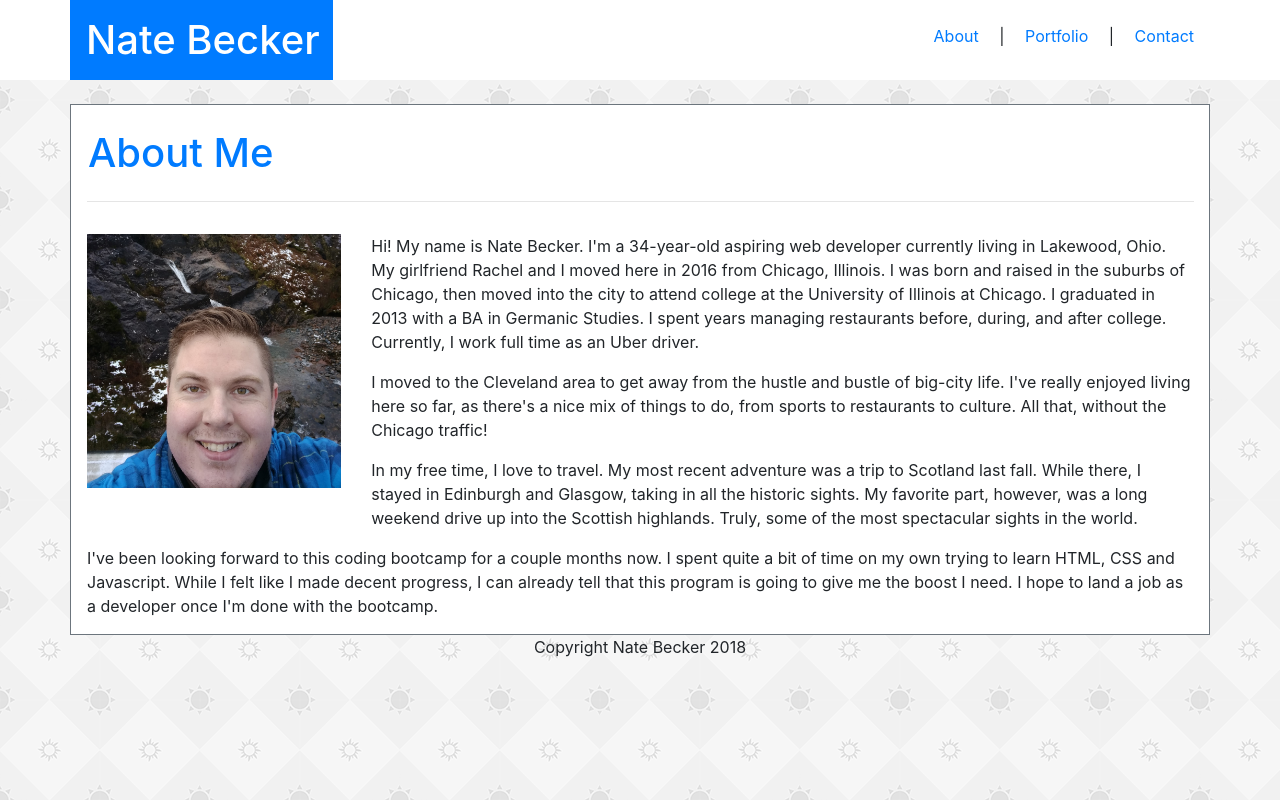
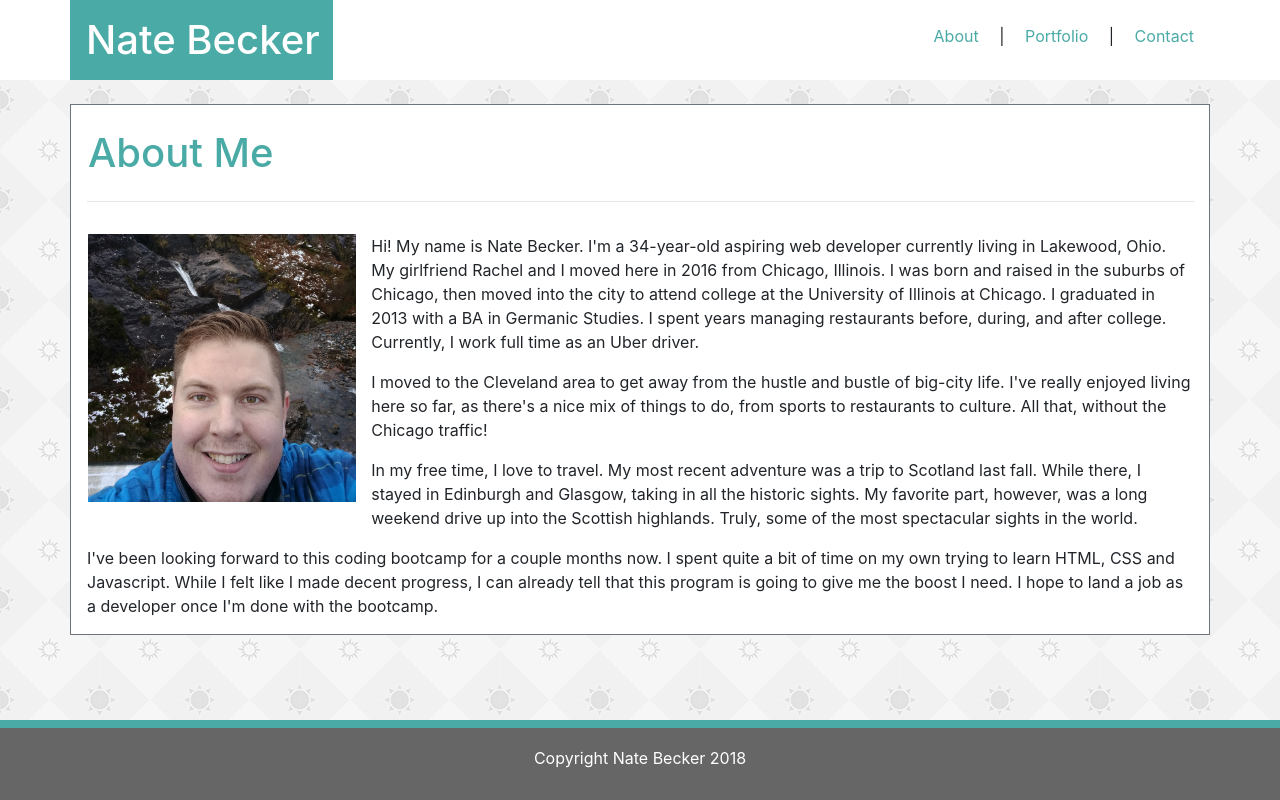
Before and after one commit to natebecker11/Bootstrap-Portfolio, a plain HTML site: page index.html in a window 1280 px wide. Drawn offline with nearby package versions, Linux system fonts and the light colour scheme.

Commit message:
responsiveness

```diff
--- a/assets/css/style.css
+++ b/assets/css/style.css
@@ -1,25 +1,60 @@
+
+html {
+    /* for sticky footer */
+    position: relative;
+    min-height: 100%;
+}
+
 body {
+    /* bg image for all pages */
     background-image: url(../images/sun-bg.png);
+    /* For sticky footer */
+    margin-bottom: 80px;
+
 }
 
 
-/* a.text-primary {
-    color: #4aaaa5; !important;
+
+
+/* Changing primary color scheme to teal */
+
+h1.text-primary {
+    color: #4aaaa5!important;
+}
+
+h1.bg-primary {
+    background-color: #4aaaa5!important;
+}
+
+a.text-primary {
+    color: #4aaaa5!important;
     text-decoration: none;
 }
 
 a.text-primary:visited {
-    color: #4aaaa5;
+    color: #4aaaa5!important;
     text-decoration: none;
 }
 
 a.text-primary:hover {
-    color: white;
+    color: white!important;
     background-color: #4aaaa5;
   }
 
 
- */
+.footer {
+    position: absolute;
+    bottom: 0;
+    width: 100%;
+    height: 80px;
+    line-height: 60px;
+    background-color: #666666;
+    border-top: 8px solid #4aaaa5;
+    color: white;
+    margin-bottom: 0px;
+    margin-top: 20px;
+
+}
 
 
 
@@ -35,4 +70,12 @@ a.text-primary:hover {
         width: 100%;
     }
 
+    #main-body {
+        border: none!important;
+    }
+
+    #about-img {
+        max-width: 450px;
+
+    }
 }
--- a/index.html
+++ b/index.html
@@ -8,7 +8,7 @@
     <link rel="stylesheet" href="https://maxcdn.bootstrapcdn.com/bootstrap/4.0.0/css/bootstrap.min.css" integrity="sha384-Gn5384xqQ1aoWXA+058RXPxPg6fy4IWvTNh0E263XmFcJlSAwiGgFAW/dAiS6JXm"
         crossorigin="anonymous">
     <link rel="stylesheet" type="text/css" href="assets/css/style.css">
-    <title>About Me</title>
+    <title>Nate Becker</title>
 </head>
 
 <body>
@@ -18,12 +18,12 @@
                 <div class="col-12 col-md-3">
                     <h1 class="bg-primary text-white text-center text-md-left pl-3 mb-0 pb-3 pt-3">Nate Becker</h1>
                 </div>
-                <div class="col-12 col-md-4 offset-md-5 text-center text-md-right pt-4">
-                    <a href="index.html" class="text-primary p-3">About</a>
+                <div class="col-12 col-md-5 offset-md-4 text-center text-md-right pt-2 pb-2 pt-md-4">
+                    <a href="index.html" class="text-primary p-md-3 p-2">About</a>
                     |
-                    <a href="portfolio.html" class="text-primary p-3">Portfolio</a>
+                    <a href="portfolio.html" class="text-primary p-md-3 p-2">Portfolio</a>
                     |
-                    <a href="contact.html" class="text-primary p-3 pr-0">Contact</a>
+                    <a href="contact.html" class="text-primary p-md-3 p-2 pr-0">Contact</a>
                 </div>
             </div>
         </div>
@@ -31,10 +31,10 @@
 
 
 
-    <div class="container bg-white mt-4 border border-secondary pl-3">
+    <div class="container bg-white mt-4 border border-secondary pl-3" id="main-body">
         <div class="row">
             <div class="col-12 pl-0 pt-4">
-                <h1 class="pl-3 text-primary">About Me</h1>
+                <h1 class="pl-3 text-primary text-center text-md-left">About Me</h1>
             </div>
         </div>
         <div class="row pb-3">
@@ -43,8 +43,8 @@
             </div>
         </div>
         <div class="row">
-            <div class="col-lg-3 col-md-12">
-                <img src="assets/images/nate.jpg" class="img-fluid">
+            <div class="col-lg-3 col-md-12 pr-0 pl-0 pr-md-2 pl-md-2 pl-sm-4 pl-md-0">
+                <img src="assets/images/nate.jpg" class="img-fluid mb-2 ml-sm-3 ml-md-2 mt-lg-5 mt-xl-0" id="about-img">
             </div>
             <div class="col-lg-9 col-md-12">
                 <p>Hi! My name is Nate Becker. I'm a 34-year-old aspiring web developer currently living in Lakewood, Ohio.
@@ -69,8 +69,8 @@
             </div>
         </div>
     </div>
-    <footer class="footer text-center">
-        <p>Copyright Nate Becker 2018</p>
+    <footer class="footer text-center container-fluid">
+        <p class="mb-0">Copyright Nate Becker 2018</p>
     </footer>
 
 </body>
```
